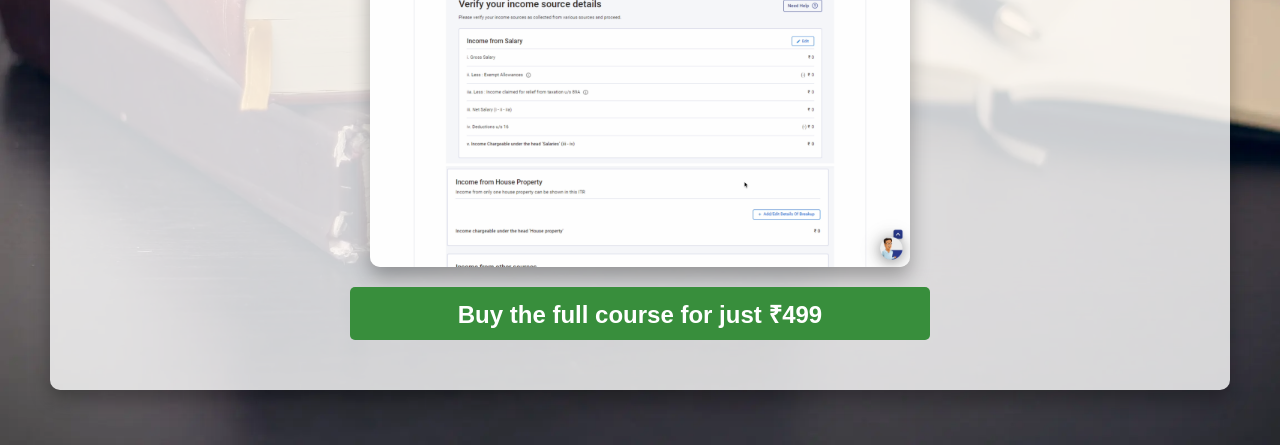
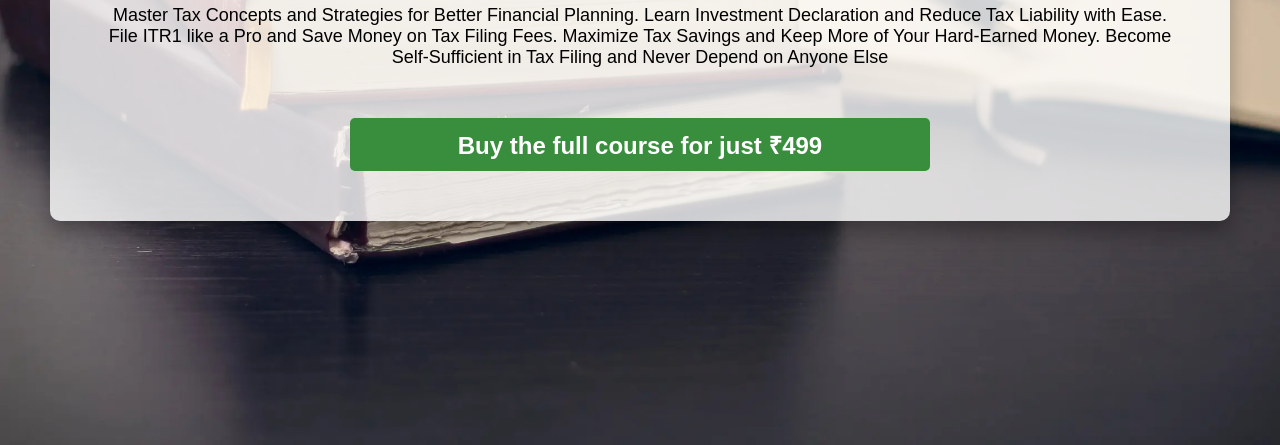
Before and after one commit to OneHalt11/your-tax-guide, a website: page public/index.html in a window 1280 px wide. Shown: the part 355-800 px from the top of the page. Drawn offline with Linux system fonts and the light colour scheme.

Commit message:
Removed img tag

```diff
--- a/public/index.html
+++ b/public/index.html
@@ -275,7 +275,7 @@
 				Maximize Tax Savings and Keep More of Your Hard-Earned Money. Become Self-Sufficient in Tax Filing and
 				Never Depend on Anyone Else</p>
 			<div class="flex-col">
-				<img class="video" src="./assets/Video_Thumbnail.webp" alt="ITR Portal">
+				<!-- <img class="video" src="./assets/Video_Thumbnail.webp" alt="ITR Portal"> -->
 				<!-- <video id="myVideo" class="video" poster="./assets/Video_Thumbnail.webp" controls>
 					<source src="/video" loading="lazy" type='video/mp4'>
 				</video> -->
```
